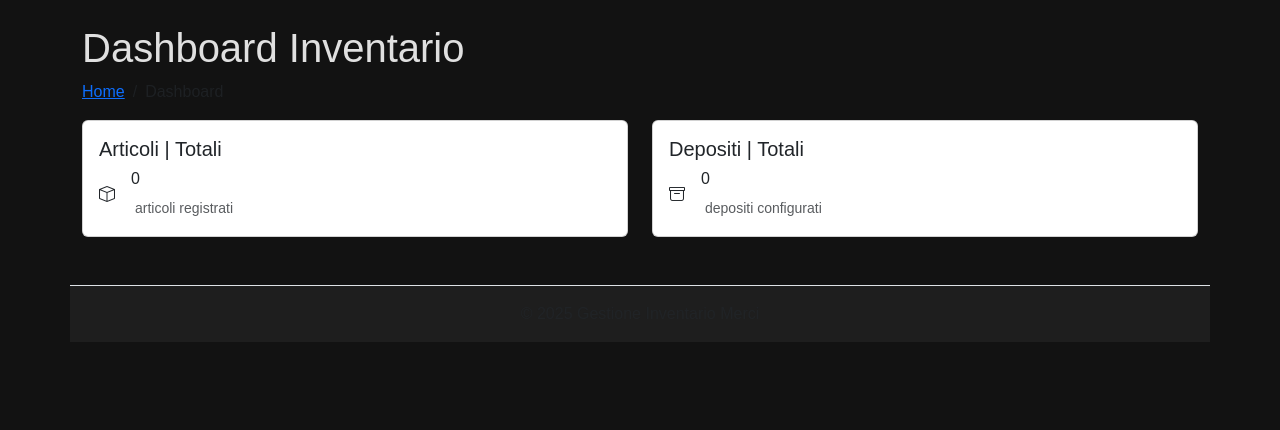
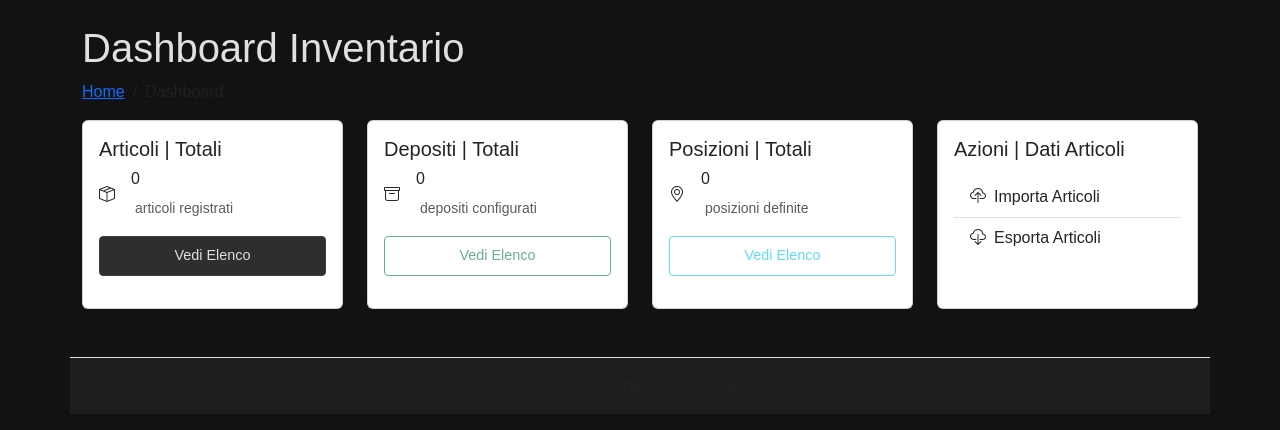
Before and after one commit to Asparago50/ingresso, a Django app: page /inventory/ in a window 1280 px wide. Shown: the part 56-486 px from the top of the page. Run offline with Django 5.2, Linux system fonts and the light colour scheme; the visitor is signed in with stand-in values (Sample User, id 1); data that the repository does not hold is empty.

Commit message:
Auto-update 19/05/2025 20:00:01

```diff
--- a/app/inventory/templates/inventory/home_inventory.html
+++ b/app/inventory/templates/inventory/home_inventory.html
@@ -1,5 +1,4 @@
-<!-- EntrataMerci/app/inventory/templates/inventory/home_inventory.html -->
-{% extends "base.html" %} <!-- O "base.html" -->
+{% extends "base.html" %}
 
 {% block title %}{{ page_title|default:"Dashboard" }}{% endblock %}
 
@@ -18,26 +17,31 @@
   <div class="row">
 
     <!-- Card Articoli -->
-    <div class="col-xxl-4 col-md-6">
-      <div class="card info-card sales-card">
+    <div class="col-lg-3 col-md-6"> <!-- Modificato col-xxl-4 a col-lg-3 per fare spazio a più card -->
+      <div class="card info-card sales-card h-100"> <!-- Aggiunto h-100 per altezza uguale se possibile -->
         <div class="card-body">
           <h5 class="card-title">Articoli <span>| Totali</span></h5>
           <div class="d-flex align-items-center">
             <div class="card-icon rounded-circle d-flex align-items-center justify-content-center">
-              <i class="bi bi-box"></i>
+              <i class="bi bi-box-seam"></i> <!-- Icona aggiornata per articoli -->
             </div>
             <div class="ps-3">
               <h6>{{ numero_articoli|default:0 }}</h6>
               <span class="text-muted small pt-2 ps-1">articoli registrati</span>
             </div>
           </div>
+          {% if perms.inventory.view_articolo %}
+          <div class="mt-3">
+             <a href="{% url 'inventory:articolo_list' %}" class="btn btn-sm btn-outline-primary w-100">Vedi Elenco</a>
+          </div>
+          {% endif %}
         </div>
       </div>
     </div><!-- End Card Articoli -->
 
     <!-- Card Depositi -->
-    <div class="col-xxl-4 col-md-6">
-      <div class="card info-card revenue-card">
+    <div class="col-lg-3 col-md-6">
+      <div class="card info-card revenue-card h-100"> <!-- Aggiunto h-100 -->
         <div class="card-body">
           <h5 class="card-title">Depositi <span>| Totali</span></h5>
           <div class="d-flex align-items-center">
@@ -49,35 +53,94 @@
                <span class="text-muted small pt-2 ps-1">depositi configurati</span>
             </div>
           </div>
+           {% if perms.inventory.view_deposito %} <!-- Assumendo tu abbia viste per depositi -->
+           <div class="mt-3">
+              <a href="#" class="btn btn-sm btn-outline-success w-100 disabled">Vedi Elenco</a> <!-- Sostituisci '#' con {% url 'inventory:deposito_list' %} quando la vista esiste -->
+           </div>
+           {% endif %}
         </div>
       </div>
     </div><!-- End Card Depositi -->
 
-    <!-- Potresti aggiungere altre card qui (es. Posizioni, valore inventario, ecc.) -->
+    <!-- Card Posizioni -->
+    <div class="col-lg-3 col-md-6">
+      <div class="card info-card customers-card h-100"> <!-- Aggiunto h-100 e customers-card per colore diverso -->
+        <div class="card-body">
+          <h5 class="card-title">Posizioni <span>| Totali</span></h5>
+          <div class="d-flex align-items-center">
+            <div class="card-icon rounded-circle d-flex align-items-center justify-content-center">
+              <i class="bi bi-geo-alt"></i> <!-- Icona per posizioni -->
+            </div>
+            <div class="ps-3">
+              <h6>{{ numero_posizioni|default:0 }}</h6>
+               <span class="text-muted small pt-2 ps-1">posizioni definite</span>
+            </div>
+          </div>
+          {% if perms.inventory.view_posizione %} <!-- Assumendo tu abbia viste per posizioni -->
+          <div class="mt-3">
+             <a href="#" class="btn btn-sm btn-outline-info w-100 disabled">Vedi Elenco</a> <!-- Sostituisci '#' con {% url 'inventory:posizione_list' %} quando la vista esiste -->
+          </div>
+          {% endif %}
+        </div>
+      </div>
+    </div><!-- End Card Posizioni -->
 
-  </div>
+    <!-- Card Azioni (Import/Export) -->
+    <div class="col-lg-3 col-md-6">
+      <div class="card info-card actions-card h-100"> <!-- Aggiunto h-100 e una classe custom per colore se vuoi -->
+        <div class="card-body">
+          <h5 class="card-title">Azioni <span>| Dati Articoli</span></h5>
+          <div class="list-group list-group-flush mt-3">
+            {% if perms.inventory.add_articolo %} <!-- O un permesso più specifico per l'importazione -->
+            <a href="{{ url_import_articoli }}" class="list-group-item list-group-item-action">
+              <i class="bi bi-cloud-upload me-2"></i>Importa Articoli
+            </a>
+            {% endif %}
+            {% if perms.inventory.view_articolo %} <!-- O un permesso più specifico per l'esportazione -->
+            <a href="{{ url_export_articoli }}" class="list-group-item list-group-item-action">
+              <i class="bi bi-cloud-download me-2"></i>Esporta Articoli
+            </a>
+            {% endif %}
+            <!-- Aggiungi link per import/export di Depositi e Posizioni se implementati -->
+            <!-- Esempio:
+            {% if perms.inventory.add_deposito %}
+            <a href="#" class="list-group-item list-group-item-action disabled">
+              <i class="bi bi-cloud-upload me-2"></i>Importa Depositi
+            </a>
+            {% endif %}
+            -->
+          </div>
+        </div>
+      </div>
+    </div><!-- End Card Azioni -->
+
+  </div> <!-- Fine della prima riga di card -->
 
   {% if ultimi_articoli %}
   <div class="row mt-4">
     <div class="col-12">
-      <div class="card">
+      <div class="card recent-sales overflow-auto"> <!-- Aggiunto recent-sales per stile simile a template admin -->
         <div class="card-body">
-          <h5 class="card-title">Ultimi Articoli Modificati</h5>
+          <h5 class="card-title">Ultimi Articoli Modificati <span>| Recenti</span></h5>
           <table class="table table-sm table-hover">
             <thead>
               <tr>
+                <th scope="col">#</th>
                 <th scope="col">Nome Articolo</th>
                 <th scope="col">Quantità</th>
                 <th scope="col">Deposito</th>
+                <th scope="col">Posizione</th>
                 <th scope="col">Data Modifica</th>
               </tr>
             </thead>
             <tbody>
               {% for articolo in ultimi_articoli %}
               <tr>
+                <th scope="row"><a href="#">{{ articolo.numero_sequenziale }}</a></th> <!-- Link a dettaglio articolo se esistente -->
                 <td>{{ articolo.nome_articolo }}</td>
                 <td>{{ articolo.quantita }} {{ articolo.get_unita_di_misura_display }}</td>
                 <td>{{ articolo.deposito.nome_deposito|default:"N/D" }}</td>
+                <td>{{ articolo.posizione.nome_posizione|default:"N/D" }}</td>
                 <td>{{ articolo.data_ultima_modifica|date:"d/m/Y H:i" }}</td>
               </tr>
               {% endfor %}
--- a/app/inventory/views.py
+++ b/app/inventory/views.py
@@ -179,16 +179,20 @@
 # La tua vista home, se la mantieni:
 @login_required # Tutti devono essere loggati per vedere la home
 def home_inventory(request): # Rinominata per evitare conflitti con 'home' di Django
-    # ... logica per la tua home dell'inventario ...
-    # Ad esempio, mostrare gli ultimi articoli o statistiche
     ultimi_articoli = Articolo.objects.order_by('-data_ultima_modifica')[:5]
     numero_articoli = Articolo.objects.count()
     numero_depositi = Deposito.objects.count()
+    numero_posizioni = Posizione.objects.count()
+    url_import_articoli = reverse_lazy('inventory:articolo_import')
+    url_export_articoli = reverse_lazy('inventory:articolo_export')
 
     context = {
         'ultimi_articoli': ultimi_articoli,
         'numero_articoli': numero_articoli,
         'numero_depositi': numero_depositi,
+        'numero_posizioni': numero_posizioni, # <<<< PASSATO AL CONTESTO
+        'url_import_articoli': url_import_articoli,
+        'url_export_articoli': url_export_articoli,
         'page_title': 'Dashboard Inventario'
     }
     return render(request, 'inventory/home_inventory.html', context) # Crea questo template
```
Also changed, not shown: 1 other file.
